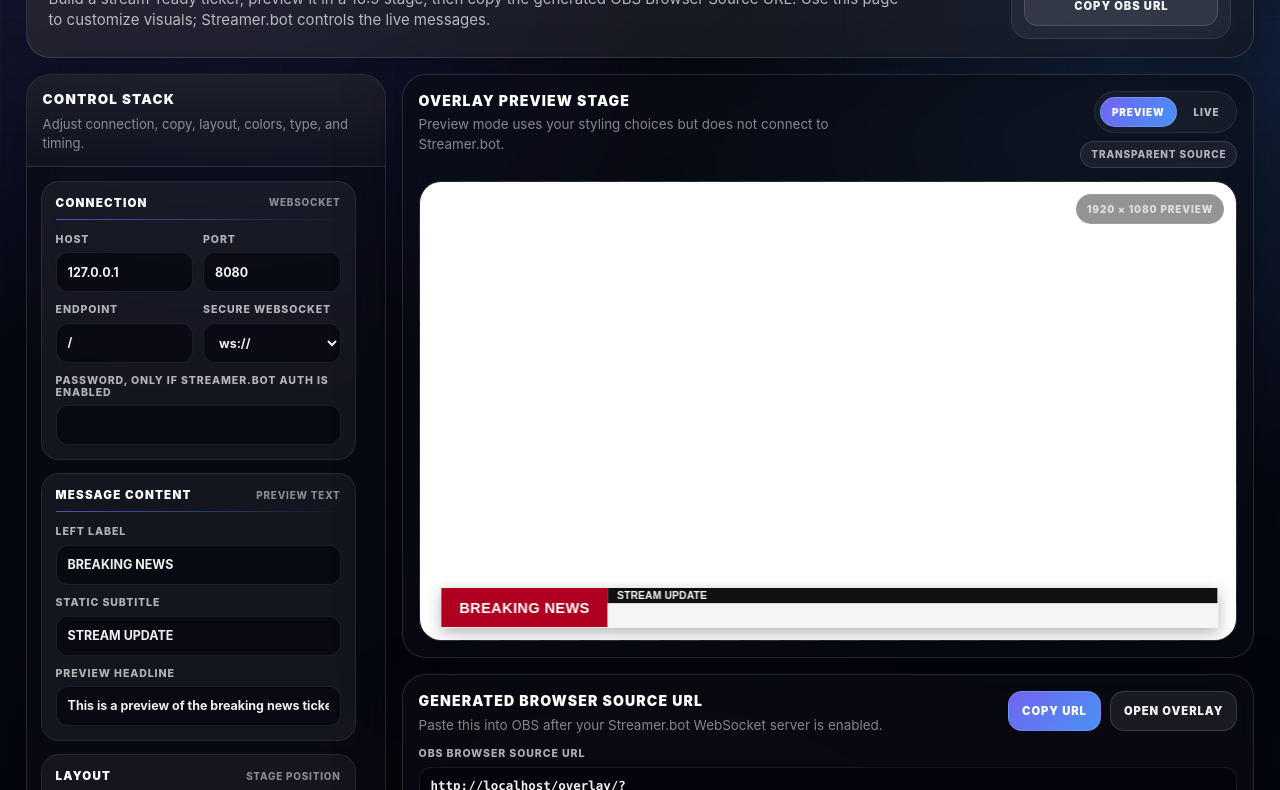
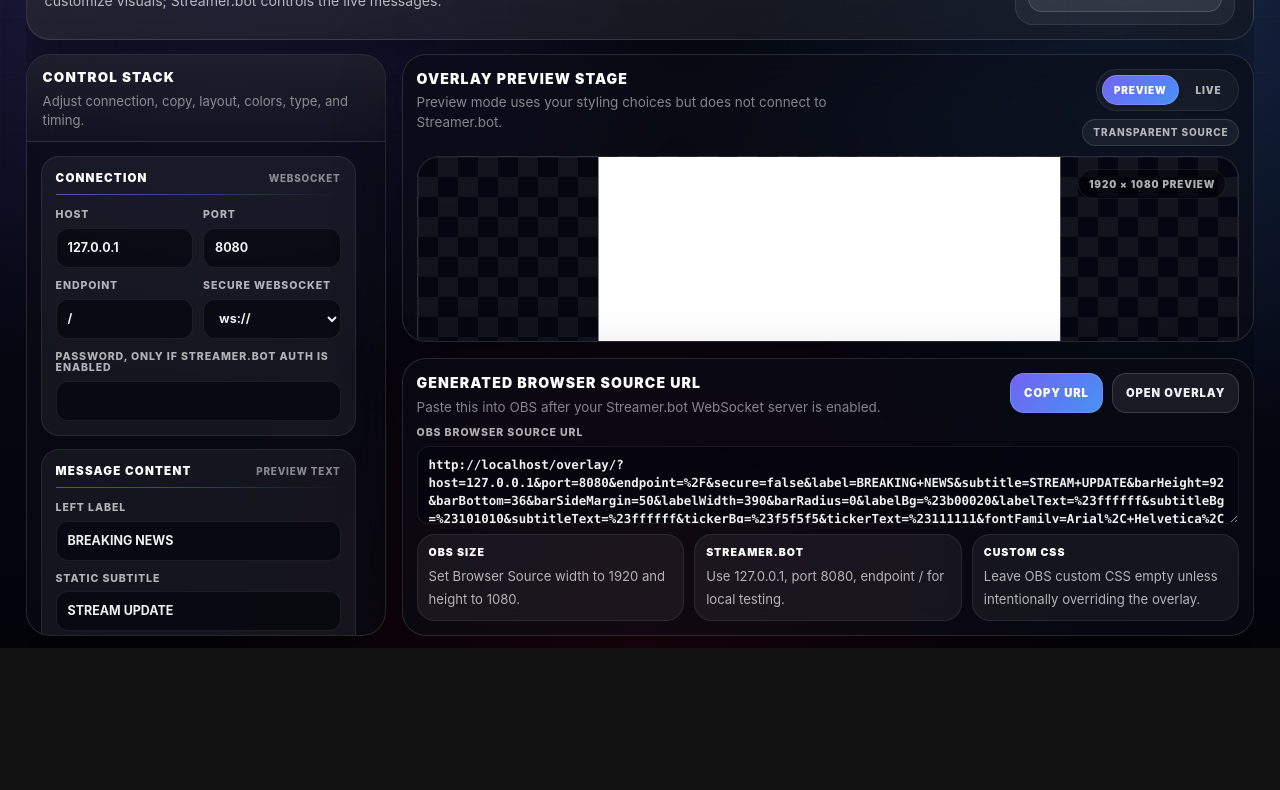
Before and after one commit to SlickPickleNick/slickpicklenick-breaking-news, a plain HTML site: page index.html in a window 1280 px wide. Shown: the part 152-942 px from the top of the page. After the commit the page ends 800 px from the top, so only its background shows below. Drawn offline with Linux system fonts and the light colour scheme.

Commit message:
Refactor layout and styles in index.html
Updated various CSS properties for layout adjustments and improved responsiveness. Modified HTML structure for better accessibility and control panel functionality.

```diff
--- a/index.html
+++ b/index.html
@@ -36,9 +36,10 @@
 
     * { box-sizing: border-box; }
 
-    html { min-height: 100%; }
+    html { height: 100%; min-height: 100%; }
 
     body {
+      height: 100%;
       min-height: 100%;
       margin: 0;
       color: var(--text);
@@ -49,7 +50,7 @@
         radial-gradient(circle at 88% 16%, rgba(76, 154, 255, 0.22), transparent 30rem),
         radial-gradient(circle at 50% 100%, rgba(176, 0, 32, 0.16), transparent 28rem),
         linear-gradient(180deg, #070913 0%, #050712 58%, #03040a 100%);
-      overflow-x: hidden;
+      overflow: hidden;
     }
 
     body::before {
@@ -68,10 +69,16 @@
 
     .shell {
       width: min(calc(100vw - (var(--shell-pad) * 2)), var(--shell-max));
+      height: 100dvh;
+      max-height: 100dvh;
       margin: 0 auto;
-      padding: 22px 0 34px;
+      padding: clamp(10px, 1.45vh, 18px) 0;
+      display: flex;
+      flex-direction: column;
+      gap: 14px;
       position: relative;
       z-index: 1;
+      overflow: hidden;
     }
 
     .hero {
@@ -83,8 +90,9 @@
         linear-gradient(135deg, rgba(255, 255, 255, 0.09), rgba(255, 255, 255, 0.028)),
         var(--panel-bg);
       box-shadow: var(--shadow);
-      padding: 18px 22px;
-      margin-bottom: 16px;
+      padding: 14px 18px;
+      margin-bottom: 0;
+      flex: 0 0 auto;
     }
 
     .hero::before {
@@ -140,8 +148,8 @@
       margin: 0;
       max-width: none;
       color: var(--text-strong);
-      font-size: clamp(2.25rem, 4vw, 4.05rem);
-      line-height: 0.92;
+      font-size: clamp(2.05rem, 3.35vw, 3.45rem);
+      line-height: 0.94;
       letter-spacing: -0.055em;
       text-transform: uppercase;
       font-weight: 950;
@@ -149,10 +157,10 @@
     }
 
     .hero p {
-      margin: 10px 0 0;
+      margin: 8px 0 0;
       max-width: 850px;
       color: var(--muted);
-      font-size: 0.94rem;
+      font-size: 0.88rem;
     }
 
     .hero-actions {
@@ -163,10 +171,12 @@
     }
 
     .layout {
+      flex: 1 1 auto;
+      min-height: 0;
       display: grid;
       grid-template-columns: minmax(340px, 370px) minmax(0, 1fr);
       gap: 16px;
-      align-items: start;
+      align-items: stretch;
     }
 
     .controls-panel,
@@ -181,15 +191,18 @@
     }
 
     .controls-panel {
-      position: sticky;
-      top: 18px;
-      max-height: calc(100vh - 36px);
+      position: relative;
       display: flex;
       flex-direction: column;
+      align-self: stretch;
+      height: 100%;
+      max-height: 100%;
+      min-height: 0;
     }
 
     .panel-head {
-      padding: 15px 16px 13px;
+      flex: 0 0 auto;
+      padding: 13px 16px 11px;
       border-bottom: 1px solid var(--line-soft);
       background: linear-gradient(180deg, rgba(255,255,255,0.07), rgba(255,255,255,0.025));
     }
@@ -210,9 +223,12 @@
     }
 
     .controls {
+      flex: 1 1 auto;
+      min-height: 0;
       padding: 14px;
       overflow: auto;
       scrollbar-gutter: stable;
+      overscroll-behavior: contain;
     }
 
     .section-card {
@@ -380,18 +396,27 @@
 
     .workspace {
       display: grid;
+      grid-template-rows: minmax(0, 1fr) auto;
       gap: 16px;
       min-width: 0;
+      min-height: 0;
+      height: 100%;
     }
 
-    .preview-panel { padding: 16px; }
+    .preview-panel {
+      padding: 14px;
+      display: flex;
+      flex-direction: column;
+      min-height: 0;
+    }
 
     .preview-header {
       display: flex;
       align-items: flex-start;
       justify-content: space-between;
       gap: 16px;
-      margin-bottom: 13px;
+      flex: 0 0 auto;
+      margin-bottom: 10px;
     }
 
     .preview-header h2 {
@@ -444,8 +469,10 @@
 
     .iframe-wrap {
       position: relative;
-      width: min(100%, 1080px);
-      aspect-ratio: 16 / 9;
+      flex: 1 1 auto;
+      width: 100%;
+      height: 100%;
+      min-height: 260px;
       margin: 0 auto;
       border: 1px solid var(--line);
       border-radius: 22px;
@@ -493,7 +520,8 @@
     }
 
     .url-panel {
-      padding: 16px;
+      padding: 14px;
+      flex: 0 0 auto;
     }
 
     .url-grid {
@@ -504,7 +532,7 @@
     }
 
     textarea {
-      min-height: 104px;
+      min-height: 78px;
       resize: vertical;
       font-family: Consolas, Monaco, "Courier New", monospace;
       font-size: 0.78rem;
@@ -518,14 +546,14 @@
       display: grid;
       grid-template-columns: repeat(3, 1fr);
       gap: 10px;
-      margin-top: 12px;
+      margin-top: 10px;
     }
 
     .note-card {
       border: 1px solid var(--line-soft);
       border-radius: 18px;
       background: var(--card-bg);
-      padding: 12px;
+      padding: 10px 11px;
     }
 
     .note-card strong {
@@ -617,23 +645,43 @@
       transform: translateY(0);
     }
 
+
+    @media (max-height: 760px) and (min-width: 1181px) {
+      .hero-grid { grid-template-columns: minmax(0, 1fr) 200px; }
+      .hero { padding: 12px 16px; }
+      .hero h1 { font-size: clamp(1.85rem, 3vw, 2.75rem); }
+      .hero p { font-size: 0.8rem; }
+      .badge { min-height: 23px; padding: 4px 9px; }
+      .panel-head { padding: 11px 14px 9px; }
+      .preview-panel,
+      .url-panel { padding: 12px; }
+      .note-grid { display: none; }
+      textarea { min-height: 58px; }
+      .iframe-wrap { min-height: 220px; }
+    }
+
     @media (max-width: 1420px) {
       .hero h1 {
-        font-size: clamp(2rem, 3.75vw, 3.35rem);
+        font-size: clamp(1.9rem, 3.25vw, 3.05rem);
       }
       .layout {
         grid-template-columns: minmax(330px, 360px) minmax(0, 1fr);
       }
-      .iframe-wrap {
-        max-width: 980px;
-      }
     }
 
     @media (max-width: 1180px) {
+      body { overflow: auto; }
+      .shell {
+        height: auto;
+        max-height: none;
+        overflow: visible;
+      }
       .layout { grid-template-columns: 1fr; }
+      .workspace { height: auto; }
       .controls-panel {
         position: static;
-        max-height: none;
+        height: auto !important;
+        max-height: none !important;
       }
       .controls {
         display: grid;
@@ -694,7 +742,7 @@
     </header>
 
     <main class="layout">
-      <aside class="controls-panel" aria-label="Overlay customization controls">
+      <aside class="controls-panel" id="controlsPanel" aria-label="Overlay customization controls">
         <div class="panel-head">
           <h2 class="panel-title">Control Stack</h2>
           <p class="panel-desc">Adjust connection, copy, layout, colors, type, and timing.</p>
@@ -827,7 +875,7 @@
         </form>
       </aside>
 
-      <section class="workspace" aria-label="Preview and generated URL">
+      <section class="workspace" id="workspace" aria-label="Preview and generated URL">
         <section class="preview-panel" aria-labelledby="previewTitle">
           <div class="preview-header">
             <div>
@@ -891,6 +939,8 @@
 
   <script>
     const form = document.getElementById('controls');
+    const controlsPanel = document.getElementById('controlsPanel');
+    const workspace = document.getElementById('workspace');
     const frame = document.getElementById('previewFrame');
     const previewViewport = document.getElementById('previewViewport');
     const previewStage = document.getElementById('previewStage');
@@ -918,15 +968,25 @@
     copyButtons.forEach((button) => button.addEventListener('click', copyUrl));
     previewModeButton.addEventListener('click', () => setPreviewMode('preview'));
     liveModeButton.addEventListener('click', () => setPreviewMode('live'));
+    window.addEventListener('load', syncControlStackHeight);
 
     if ('ResizeObserver' in window) {
-      new ResizeObserver(scalePreviewStage).observe(previewViewport);
+      const layoutObserver = new ResizeObserver(() => {
+        scalePreviewStage();
+        syncControlStackHeight();
+      });
+      layoutObserver.observe(previewViewport);
+      layoutObserver.observe(workspace);
     } else {
-      window.addEventListener('resize', scalePreviewStage);
+      window.addEventListener('resize', () => {
+        scalePreviewStage();
+        syncControlStackHeight();
+      });
     }
 
     update();
     scalePreviewStage();
+    syncControlStackHeight();
 
     function overlayBaseUrl() {
       return new URL('overlay/', window.location.href);
@@ -960,7 +1020,10 @@
       output.value = buildUrl({ preview: false });
       frame.src = buildUrl({ preview: previewMode === 'preview' });
       updateModeUi();
-      requestAnimationFrame(scalePreviewStage);
+      requestAnimationFrame(() => {
+        scalePreviewStage();
+        syncControlStackHeight();
+      });
     }
 
     function setPreviewMode(mode) {
@@ -988,6 +1051,12 @@
       const top = (rect.height - 1080 * scale) / 2;
 
       previewStage.style.transform = `translate(${left}px, ${top}px) scale(${scale})`;
+    }
+
+    function syncControlStackHeight() {
+      // Height is now controlled by CSS grid/flex on desktop so the full page fits
+      // within the viewport while the Control Stack scrolls internally.
+      controlsPanel.style.removeProperty('--control-stack-height');
     }
 
     async function copyUrl() {
```
